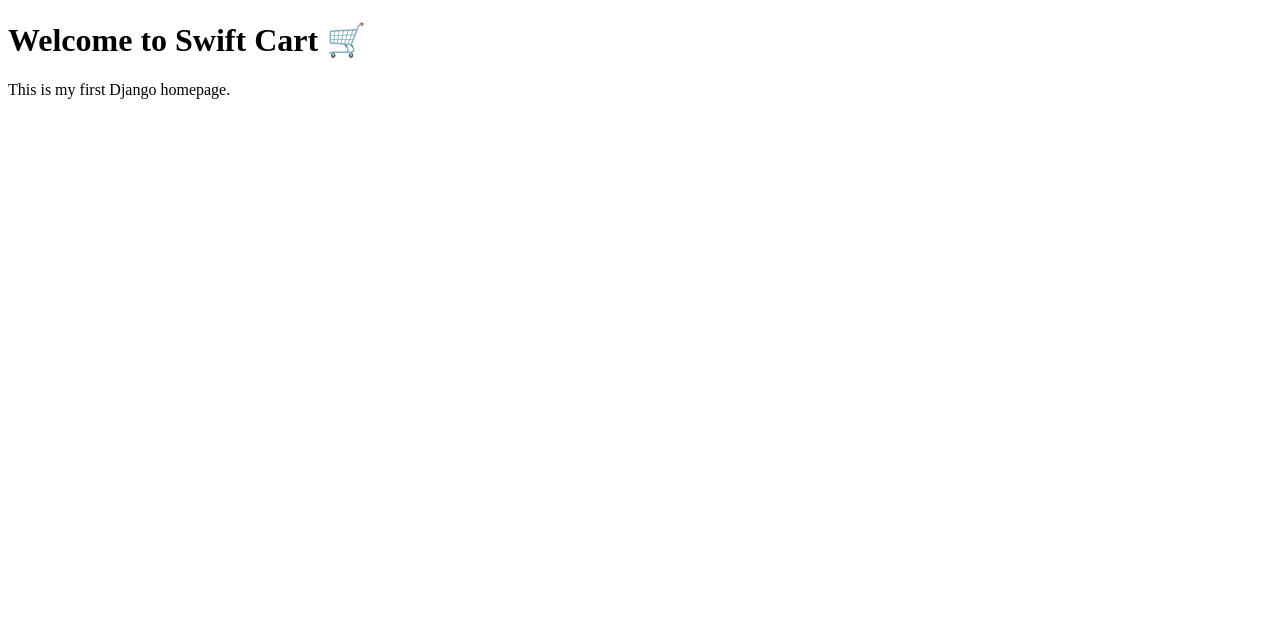
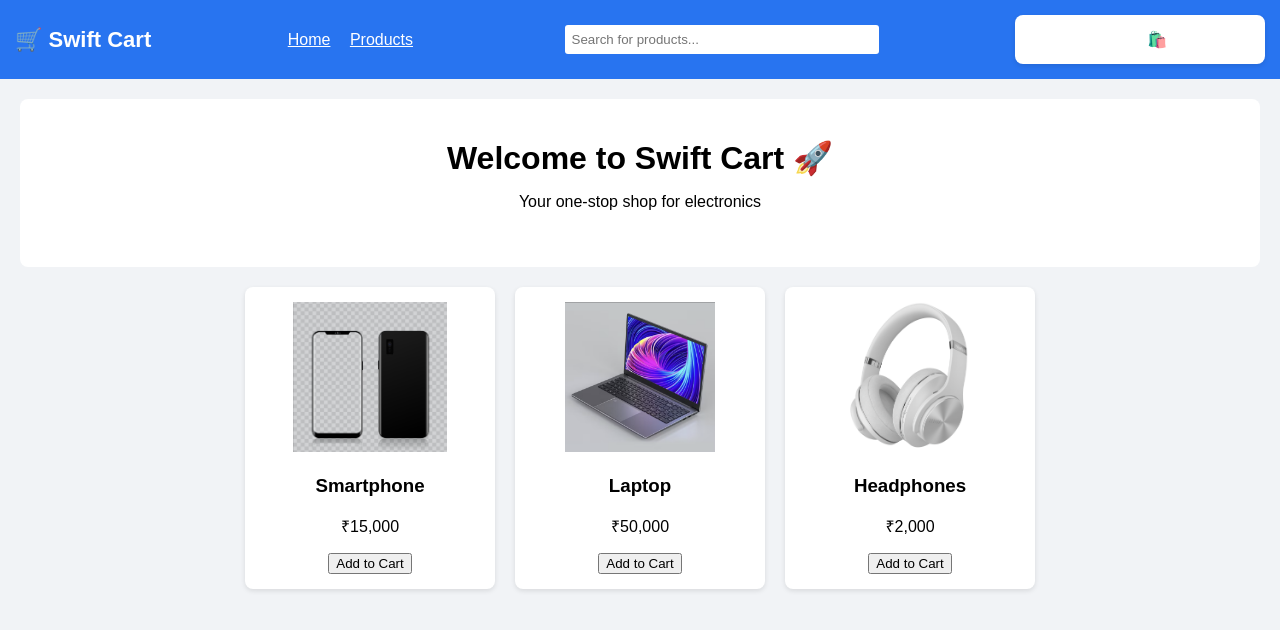
Before and after one commit to kalpprajapati/swift_cart_miniproject, a Django app: page / in a window 1280 px wide. Shown: the top 630 px of the page. Run offline with Django 5.2, Linux system fonts and the light colour scheme.

Commit message:
Added styled homepage, products page and static images

```diff
--- a/swift_cart/electronics/templates/home.html
+++ b/swift_cart/electronics/templates/home.html
@@ -1,12 +1,136 @@
+{% load static %}
 <!DOCTYPE html>
 <html>
 <head>
     <title>Swift Cart</title>
+    <style>
+        body {
+            margin: 0;
+            font-family: Arial, sans-serif;
+            background-color: #f1f3f6;
+        }
+
+        /* Navbar */
+        .navbar {
+            background-color: #2874f0;
+            color: white;
+            padding: 15px;
+            display: flex;
+            justify-content: space-between;
+            align-items: center;
+        }
+
+        .logo {
+            font-size: 22px;
+            font-weight: bold;
+        }
+
+        .search-box input {
+            padding: 7px;
+            width: 300px;
+            border: none;
+            border-radius: 3px;
+        }
+
+        .cart {
+            font-size: 18px;
+            cursor: pointer;
+        }
+
+        /* Hero Section */
+        .hero {
+            background-color: white;
+            padding: 40px;
+            text-align: center;
+            margin: 20px;
+            border-radius: 8px;
+        }
+
+        .hero h1 {
+            margin: 0;
+        }
+
+        /* Product Section */
+        .products {
+            display: flex;
+            flex-wrap: wrap;
+            justify-content: center;
+            gap: 20px;
+        }
+
+        .product-card {
+            background: white;
+            padding: 15px;
+            border-radius: 8px;
+            width: 220px;
+            text-align: center;
+            box-shadow: 0 2px 5px rgba(0,0,0,0.1);
+        }
+
+        .product-card img {
+            width: 100%;
+            height: 150px;
+            object-fit: contain;
+        }
+
+        .product-card {
+            background: white;
+            padding: 15px;
+            border-radius: 8px;
+            width: 220px;
+            text-align: center;
+            box-shadow: 0 2px 5px rgba(0,0,0,0.1);
+        }
+    </style>
 </head>
 <body>
 
-    <h1>Welcome to Swift Cart 🛒</h1>
-    <p>This is my first Django homepage.</p>
+    <!-- Navbar -->
+    <div class="navbar">
+        <div class="logo">🛒 Swift Cart</div>
+        <div>
+            <a href="/" style="color:white; margin-right:15px;">Home</a>
+            <a href="/products/" style="color:white; margin-right:15px;">Products</a>
+        </div>
+
+        <div class="search-box">
+            <input type="text" placeholder="Search for products...">
+        </div>
+
+        <div class="product-card">Cart 🛍️</div>
+    </div>
+
+    <!-- Hero Section -->
+    <div class="hero">
+        <h1>Welcome to Swift Cart 🚀</h1>
+        <p>Your one-stop shop for electronics</p>
+    </div>
+
+    <!-- Products -->
+    <div class="products">
+
+        <div class="product-card">
+            <img src="{% static 'images/phone.png' %}">
+            <h3>Smartphone</h3>
+            <p>₹15,000</p>
+            <button>Add to Cart</button>
+        </div>
+
+        <div class="product-card">
+            <img src="{% static 'images/laptop.png' %}">
+            <h3>Laptop</h3>
+            <p>₹50,000</p>
+            <button>Add to Cart</button>
+        </div>
+
+        <div class="product-card">
+            <img src="{% static 'images/headphone.png' %}">
+            <h3>Headphones</h3>
+            <p>₹2,000</p>
+            <button>Add to Cart</button>
+        </div>
+
+    </div>
 
 </body>
 </html>
--- a/swift_cart/electronics/views.py
+++ b/swift_cart/electronics/views.py
@@ -3,3 +3,6 @@ from django.shortcuts import render
 
 def home(request):
     return render(request, 'home.html')
+
+def products(request):
+    return render(request, 'products.html')
--- a/swift_cart/swift_cart/settings.py
+++ b/swift_cart/swift_cart/settings.py
@@ -117,3 +117,7 @@ USE_TZ = True
 # https://docs.djangoproject.com/en/6.0/howto/static-files/
 
 STATIC_URL = 'static/'
+
+STATICFILES_DIRS = [
+    BASE_DIR / "electronics/static",
+]
--- a/swift_cart/swift_cart/urls.py
+++ b/swift_cart/swift_cart/urls.py
@@ -21,4 +21,5 @@ from electronics import views   # 👈 import
 urlpatterns = [
     path('admin/', admin.site.urls),
     path('', views.home, name='home'),   # 👈 homepage URL
+    path('products/', views.products, name='products'),
 ]
```
Also changed, not shown: swift_cart/electronics/templates/products.html (added, +81 -0 lines), swift_cart/electronics/static/images/headphone.png (added), swift_cart/electronics/static/images/laptop.png (added), swift_cart/electronics/static/images/phone.png (added).
